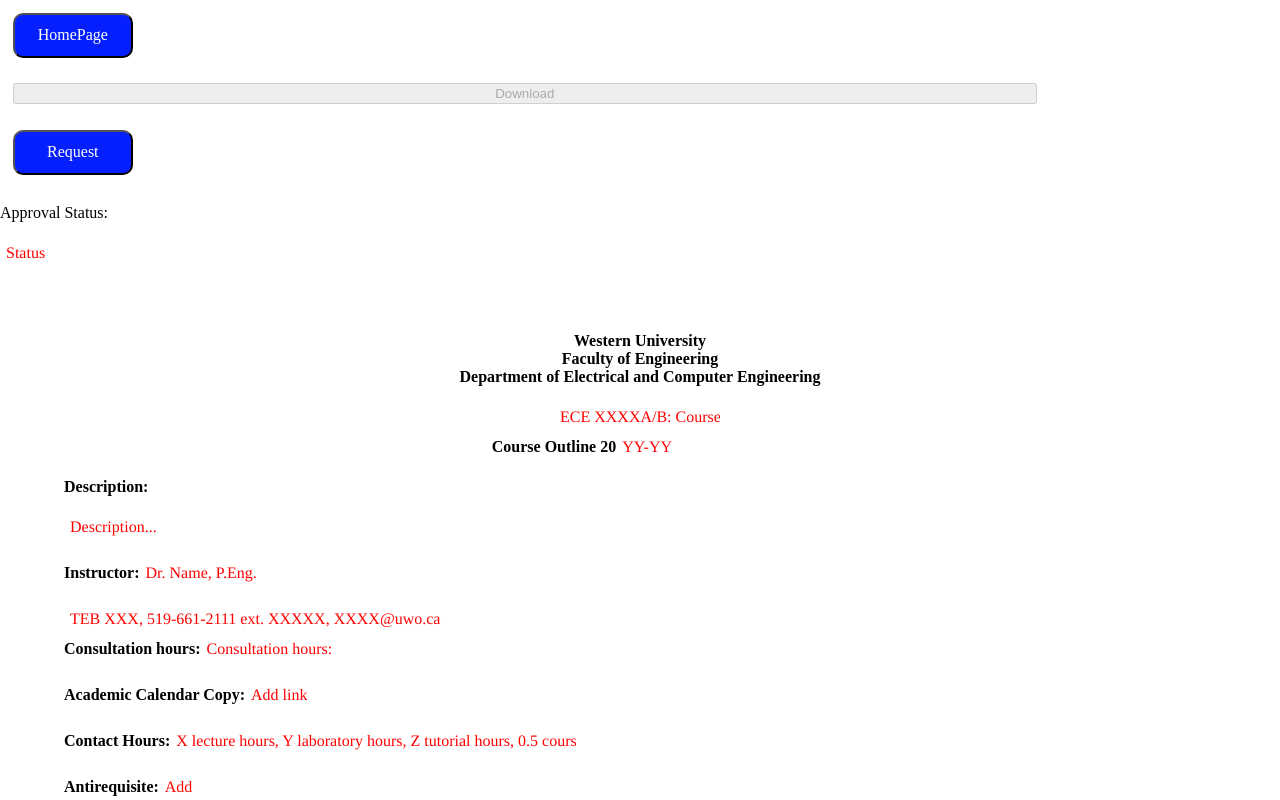
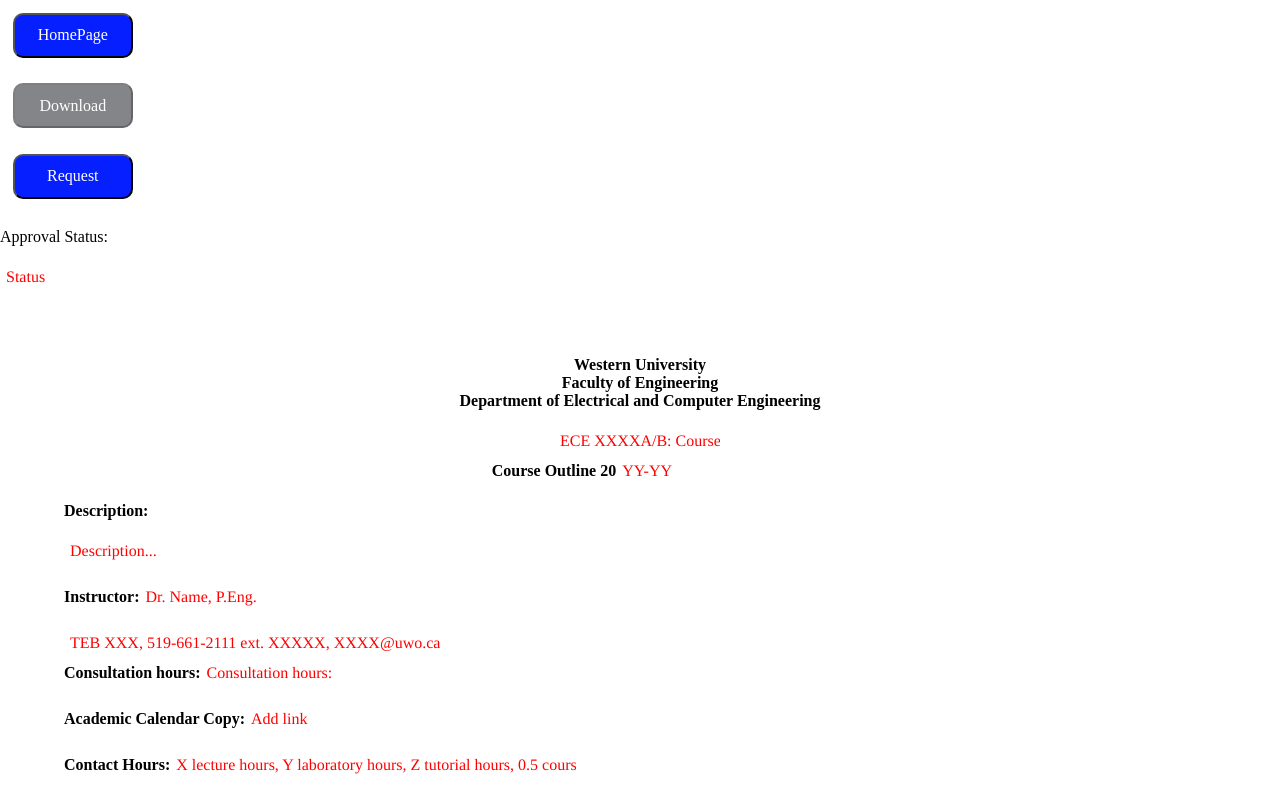
Before and after one commit to zaidokal/CourseCanvas, a React (Create React App) app in the folder client/: page /1 in a window 1280 px wide. Shown: the top 800 px of the page. Built offline with nearby package versions, Linux system fonts and the light colour scheme; no server answers.

Commit message:
CSS for download button

```diff
--- a/client/src/views/ViewSingleOutline.module.css
+++ b/client/src/views/ViewSingleOutline.module.css
@@ -1,3 +1,39 @@
+.downloadBTN {
+  /* formatting */
+  width: 120px;
+  height: 45px;
+
+  /* design */
+  color: #ffffff;
+  position: relative;
+  font-size: 16px;
+  font-family: Asap-Condensed-SemiBold;
+  border-radius: 10px;
+  transition: 0.3s;
+  background-color: rgb(6, 31, 255);
+}
+
+.downloadBTN:hover {
+  /* formatting */
+  cursor: pointer;
+
+  /* design */
+  background-color: #a4161a;
+  outline: #a4161a solid 2px;
+}
+
+.downloadBTN:disabled {
+  /* design */
+  color: #ffffff;
+  position: relative;
+  font-size: 16px;
+  font-family: Asap-Condensed-SemiBold;
+  border-radius: 10px;
+  transition: 0.3s;
+  background-color: rgb(132, 133, 136);
+  outline: rgb(132, 133, 136);
+}
+
 .input {
   border: none;
   border-radius: 4px;
```
